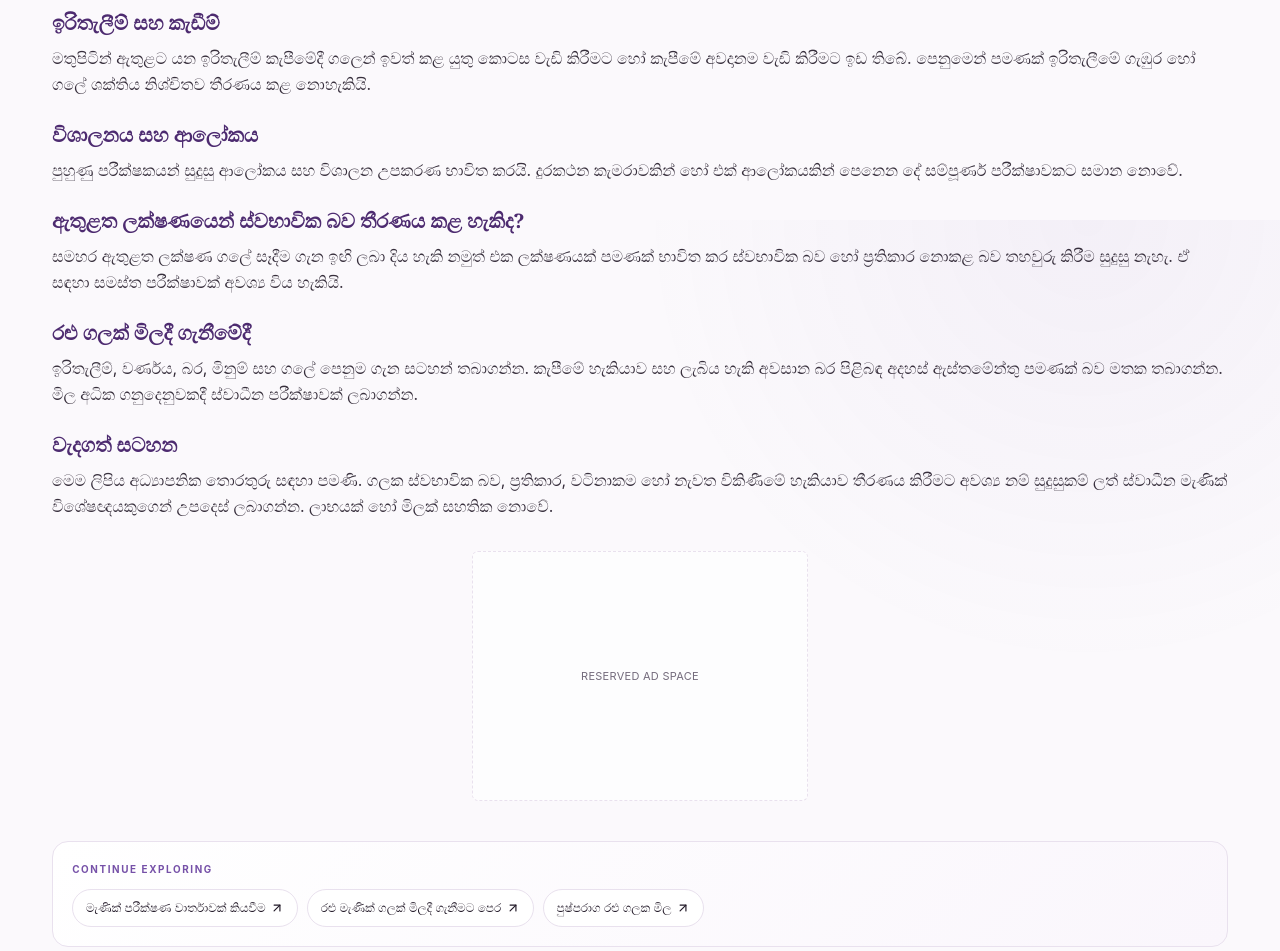
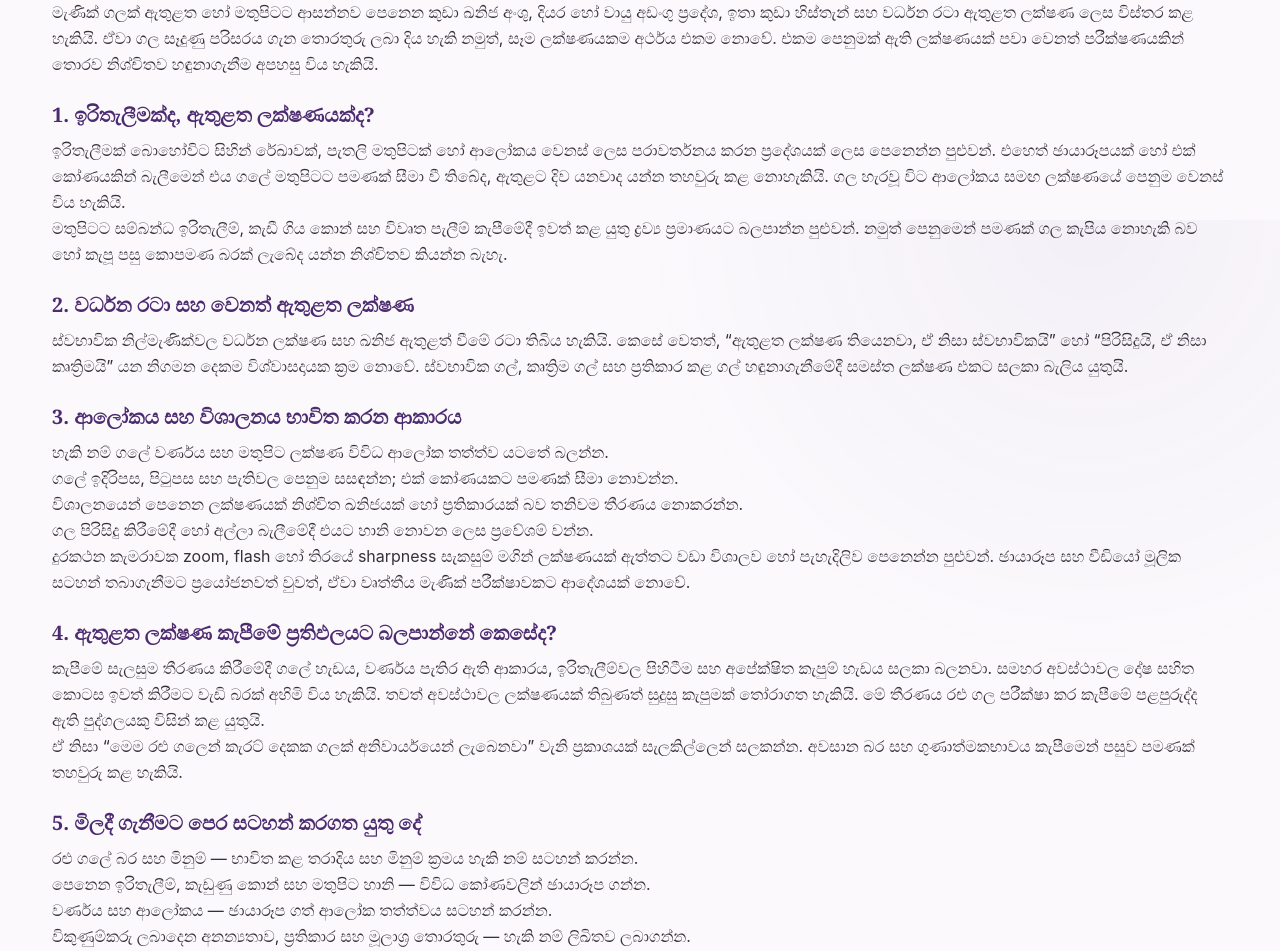
Before and after one commit to LinukaBandara/GemologyX, a Next.js app: page /si/learn/rough-sapphire-inclusions in a window 1280 px wide. Shown: the part 580-1531 px from the top of the page. Built offline with nearby package versions, Linux system fonts and the light colour scheme.

Commit message:
Expand Sinhala rough Blue Sapphire inclusions guide

```diff
--- a/src/app/si/learn/rough-sapphire-inclusions/page.tsx
+++ b/src/app/si/learn/rough-sapphire-inclusions/page.tsx
@@ -2,44 +2,109 @@ import type { Metadata } from "next";
 import { ArticleLayout, ArticleSection } from "@/components/article-layout";
 
 export const metadata: Metadata = {
-  title: "රළු නිල්මැණික් ගලක ඇතුළත ලක්ෂණ පරීක්ෂා කිරීම",
-  description: "රළු නිල්මැණික්වල ඇතුළත ලක්ෂණ සහ ඉරිතැලීම් ගැන මූලික අවබෝධයක් ලබාගන්නා සිංහල මාර්ගෝපදේශය.",
+  title: "රළු නිල්මැණික්වල ඇතුළත ලක්ෂණ සහ ඉරිතැලීම් හඳුනාගැනීම | GemologyX",
+  description:
+    "රළු නිල්මැණික් ගලක inclusions, ඉරිතැලීම්, වර්ධන රටා සහ කැපීමේ අවදානම් ගැන ඉගෙන ගන්න. පෙනුමෙන් පමණක් ස්වභාවික බව හෝ වටිනාකම තීරණය නොකරන ප්‍රායෝගික සිංහල මාර්ගෝපදේශය.",
 };
 
 export default function Page() {
   return (
     <ArticleLayout
       category="සිංහල මැණික් දැනුම"
-      readTime="මිනිත්තු 4"
-      title="රළු නිල්මැණික් ගලක ඇතුළත ලක්ෂණ පරීක්ෂා කිරීම"
+      readTime="මිනිත්තු 7"
+      title="රළු නිල්මැණික් ගලක ඇතුළත ලක්ෂණ සහ ඉරිතැලීම් පරීක්ෂා කරන්නේ කෙසේද?"
       crumbHref="/si/learn/blue-sapphire-complete-guide"
       crumbLabel="නිල්මැණික් මාර්ගෝපදේශය"
       related={[
-        { label: "මැණික් පරීක්ෂණ වාර්තාවක් කියවීම", href: "/si/learn/how-to-read-gem-report" },
-        { label: "රළු මැණික් ගලක් මිලදී ගැනීමට පෙර", href: "/si/learn/buying-rough-gemstones" },
-        { label: "පුෂ්පරාග රළු ගලක මිල", href: "/si/learn/rough-yellow-sapphire-value" },
+        { label: "රළු නිල්මැණික්වල වටිනාකම", href: "/si/learn/rough-blue-sapphire-value" },
+        { label: "රළු මැණික් මිලදී ගැනීමේ පරීක්ෂණ ලැයිස්තුව", href: "/si/learn/buying-rough-gemstones" },
+        { label: "නිල්මැණික් කැරට් මිල තේරුම් ගැනීම", href: "/si/learn/blue-sapphire-price-per-carat" },
+        { label: "මැණික් පරීක්ෂණ වාර්තාව කියවීම", href: "/si/learn/how-to-read-gem-report" },
       ]}
     >
-      <ArticleSection heading="ඇතුළත ලක්ෂණ කියන්නේ මොනවාද?">
-        <p>මැණික් ගලක් තුළ හෝ මතුපිට අසල පෙනෙන කුඩා අංශු, වර්ධන රටා, දියර හෝ වායු අඩංගු ප්‍රදේශ සහ කුඩා ඉරිතැලීම් ඇතුළත ලක්ෂණ ලෙස හැඳින්විය හැකියි. ඒවායේ අර්ථය ගලේ වර්ගය සහ පරීක්ෂණ ප්‍රතිඵල අනුව වෙනස් වේ.</p>
+      <ArticleSection heading="ඇතුළත ලක්ෂණ (inclusions) කියන්නේ මොනවාද?">
+        <p>
+          මැණික් ගලක් ඇතුළත හෝ මතුපිටට ආසන්නව පෙනෙන කුඩා ඛනිජ අංශු, දියර හෝ වායු අඩංගු ප්‍රදේශ,
+          ඉතා කුඩා හිස්තැන් සහ වර්ධන රටා ඇතුළත ලක්ෂණ ලෙස විස්තර කළ හැකියි. ඒවා ගල සෑදුණු
+          පරිසරය ගැන තොරතුරු ලබා දිය හැකි නමුත්, සෑම ලක්ෂණයකම අර්ථය එකම නොවේ. එකම පෙනුමක්
+          ඇති ලක්ෂණයක් පවා වෙනත් පරීක්ෂණයකින් තොරව නිශ්චිතව හඳුනාගැනීම අපහසු විය හැකියි.
+        </p>
       </ArticleSection>
-      <ArticleSection heading="ඉරිතැලීම් සහ කැඩීම්">
-        <p>මතුපිටින් ඇතුළට යන ඉරිතැලීම් කැපීමේදී ගලෙන් ඉවත් කළ යුතු කොටස වැඩි කිරීමට හෝ කැපීමේ අවදානම වැඩි කිරීමට ඉඩ තිබේ. පෙනුමෙන් පමණක් ඉරිතැලීමේ ගැඹුර හෝ ගලේ ශක්තිය නිශ්චිතව තීරණය කළ නොහැකියි.</p>
+
+      <ArticleSection heading="1. ඉරිතැලීමක්ද, ඇතුළත ලක්ෂණයක්ද?">
+        <p>
+          ඉරිතැලීමක් බොහෝවිට සිහින් රේඛාවක්, පැතලි මතුපිටක් හෝ ආලෝකය වෙනස් ලෙස පරාවර්තනය කරන
+          ප්‍රදේශයක් ලෙස පෙනෙන්න පුළුවන්. එහෙත් ඡායාරූපයක් හෝ එක් කෝණයකින් බැලීමෙන් එය ගලේ
+          මතුපිටට පමණක් සීමා වී තිබේද, ඇතුළට දිව යනවාද යන්න තහවුරු කළ නොහැකියි. ගල හැරවූ විට
+          ආලෝකය සමඟ ලක්ෂණයේ පෙනුම වෙනස් විය හැකියි.
+        </p>
+        <p>
+          මතුපිටට සම්බන්ධ ඉරිතැලීම්, කැඩී ගිය කොන් සහ විවෘත පැලීම් කැපීමේදී ඉවත් කළ යුතු ද්‍රව්‍ය
+          ප්‍රමාණයට බලපාන්න පුළුවන්. නමුත් පෙනුමෙන් පමණක් ගල කැපිය නොහැකි බව හෝ කැපූ පසු කොපමණ
+          බරක් ලැබේද යන්න නිශ්චිතව කියන්න බැහැ.
+        </p>
       </ArticleSection>
-      <ArticleSection heading="විශාලනය සහ ආලෝකය">
-        <p>පුහුණු පරීක්ෂකයන් සුදුසු ආලෝකය සහ විශාලන උපකරණ භාවිත කරයි. දුරකථන කැමරාවකින් හෝ එක් ආලෝකයකින් පෙනෙන දේ සම්පූර්ණ පරීක්ෂාවකට සමාන නොවේ.</p>
+
+      <ArticleSection heading="2. වර්ධන රටා සහ වෙනත් ඇතුළත ලක්ෂණ">
+        <p>
+          ස්වභාවික නිල්මැණික්වල වර්ධන ලක්ෂණ සහ ඛනිජ ඇතුළත් වීමේ රටා තිබිය හැකියි. කෙසේ වෙතත්,
+          “ඇතුළත ලක්ෂණ තියෙනවා, ඒ නිසා ස්වභාවිකයි” හෝ “පිරිසිදුයි, ඒ නිසා කෘත්‍රිමයි” යන නිගමන
+          දෙකම විශ්වාසදායක ක්‍රම නොවේ. ස්වභාවික ගල්, කෘත්‍රිම ගල් සහ ප්‍රතිකාර කළ ගල් හඳුනාගැනීමේදී
+          සමස්ත ලක්ෂණ එකට සලකා බැලිය යුතුයි.
+        </p>
       </ArticleSection>
-      <ArticleSection heading="ඇතුළත ලක්ෂණයෙන් ස්වභාවික බව තීරණය කළ හැකිද?">
-        <p>සමහර ඇතුළත ලක්ෂණ ගලේ සෑදීම ගැන ඉඟි ලබා දිය හැකි නමුත් එක ලක්ෂණයක් පමණක් භාවිත කර ස්වභාවික බව හෝ ප්‍රතිකාර නොකළ බව තහවුරු කිරීම සුදුසු නැහැ. ඒ සඳහා සමස්ත පරීක්ෂාවක් අවශ්‍ය විය හැකියි.</p>
+
+      <ArticleSection heading="3. ආලෝකය සහ විශාලනය භාවිත කරන ආකාරය">
+        <ul>
+          <li>හැකි නම් ගලේ වර්ණය සහ මතුපිට ලක්ෂණ විවිධ ආලෝක තත්ත්ව යටතේ බලන්න.</li>
+          <li>ගලේ ඉදිරිපස, පිටුපස සහ පැතිවල පෙනුම සසඳන්න; එක් කෝණයකට පමණක් සීමා නොවන්න.</li>
+          <li>විශාලනයෙන් පෙනෙන ලක්ෂණයක් නිශ්චිත ඛනිජයක් හෝ ප්‍රතිකාරයක් බව තනිවම තීරණය නොකරන්න.</li>
+          <li>ගල පිරිසිදු කිරීමේදී හෝ අල්ලා බැලීමේදී එයට හානි නොවන ලෙස ප්‍රවේශම් වන්න.</li>
+        </ul>
+        <p>
+          දුරකථන කැමරාවක zoom, flash හෝ තිරයේ sharpness සැකසුම් මගින් ලක්ෂණයක් ඇත්තට වඩා
+          විශාලව හෝ පැහැදිලිව පෙනෙන්න පුළුවන්. ඡායාරූප සහ වීඩියෝ මූලික සටහන් තබාගැනීමට ප්‍රයෝජනවත්
+          වුවත්, ඒවා වෘත්තීය මැණික් පරීක්ෂාවකට ආදේශයක් නොවේ.
+        </p>
       </ArticleSection>
-      <ArticleSection heading="රළු ගලක් මිලදී ගැනීමේදී">
-        <p>ඉරිතැලීම්, වර්ණය, බර, මිනුම් සහ ගලේ පෙනුම ගැන සටහන් තබාගන්න. කැපීමේ හැකියාව සහ ලැබිය හැකි අවසාන බර පිළිබඳ අදහස් ඇස්තමේන්තු පමණක් බව මතක තබාගන්න. මිල අධික ගනුදෙනුවකදී ස්වාධීන පරීක්ෂාවක් ලබාගන්න.</p>
+
+      <ArticleSection heading="4. ඇතුළත ලක්ෂණ කැපීමේ ප්‍රතිඵලයට බලපාන්නේ කෙසේද?">
+        <p>
+          කැපීමේ සැලසුම තීරණය කිරීමේදී ගලේ හැඩය, වර්ණය පැතිර ඇති ආකාරය, ඉරිතැලීම්වල පිහිටීම සහ
+          අපේක්ෂිත කැපුම් හැඩය සලකා බලනවා. සමහර අවස්ථාවල දෝෂ සහිත කොටස ඉවත් කිරීමට වැඩි බරක්
+          අහිමි විය හැකියි. තවත් අවස්ථාවල ලක්ෂණයක් තිබුණත් සුදුසු කැපුමක් තෝරාගත හැකියි. මේ තීරණය
+          රළු ගල පරීක්ෂා කර කැපීමේ පළපුරුද්ද ඇති පුද්ගලයකු විසින් කළ යුතුයි.
+        </p>
+        <p>
+          ඒ නිසා “මෙම රළු ගලෙන් කැරට් දෙකක ගලක් අනිවාර්යයෙන් ලැබෙනවා” වැනි ප්‍රකාශයක් සැලකිල්ලෙන්
+          සලකන්න. අවසාන බර සහ ගුණාත්මකභාවය කැපීමෙන් පසුව පමණක් තහවුරු කළ හැකියි.
+        </p>
       </ArticleSection>
-      <ArticleSection heading="වැදගත් සටහන">
+
+      <ArticleSection heading="5. මිලදී ගැනීමට පෙර සටහන් කරගත යුතු දේ">
+        <ul>
+          <li>රළු ගලේ බර සහ මිනුම් — භාවිත කළ තරාදිය සහ මිනුම් ක්‍රමය හැකි නම් සටහන් කරන්න.</li>
+          <li>පෙනෙන ඉරිතැලීම්, කැඩුණු කොන් සහ මතුපිට හානි — විවිධ කෝණවලින් ඡායාරූප ගන්න.</li>
+          <li>වර්ණය සහ ආලෝකය — ඡායාරූප ගත් ආලෝක තත්ත්වය සටහන් කරන්න.</li>
+          <li>විකුණුම්කරු ලබාදෙන අනන්‍යතාව, ප්‍රතිකාර සහ මූලාශ්‍ර තොරතුරු — හැකි නම් ලිඛිතව ලබාගන්න.</li>
+          <li>ස්වාධීන පරීක්ෂාවකට අවසර තිබේද සහ ගනුදෙනුව අවලංගු කිරීමේ කොන්දේසි මොනවාද යන්න විමසන්න.</li>
+        </ul>
+      </ArticleSection>
+
+      <ArticleSection heading="ඇතුළත ලක්ෂණයෙන් ස්වභාවික බව හෝ වටිනාකම තහවුරු කළ හැකිද?">
         <p>
-          මෙම ලිපිය අධ්‍යාපනික තොරතුරු සඳහා පමණි. ගලක ස්වභාවික බව, ප්‍රතිකාර,
-          වටිනාකම හෝ නැවත විකිණීමේ හැකියාව තීරණය කිරීමට අවශ්‍ය නම් සුදුසුකම් ලත්
-          ස්වාධීන මැණික් විශේෂඥයකුගෙන් උපදෙස් ලබාගන්න. ලාභයක් හෝ මිලක් සහතික නොවේ.
+          බැහැ. තනි ඇතුළත ලක්ෂණයක්, වර්ණයක් හෝ පෙනුමක් පමණක් භාවිත කර ස්වභාවික බව, ප්‍රතිකාර
+          තත්ත්වය, භූගෝලීය මූලාරම්භය හෝ වෙළෙඳපොළ වටිනාකම සහතික කළ නොහැකියි. වටිනා ගනුදෙනුවකට පෙර
+          සුදුසුකම් ලත් ස්වාධීන මැණික් විශේෂඥයකු හෝ පිළිගත් පරීක්ෂණාගාරයක් වෙතින් පරීක්ෂාවක් ලබාගන්න.
+        </p>
+      </ArticleSection>
+
+      <ArticleSection heading="මතක තබාගන්න">
+        <p>
+          මෙම මාර්ගෝපදේශය අධ්‍යාපනික තොරතුරු සඳහා පමණි. රළු ගලක පෙනුමෙන් පමණක් කැපීමේදී ලැබෙන
+          බර, අවසාන ගුණාත්මකභාවය හෝ ලාභය නිශ්චිතව පුරෝකථනය කළ නොහැකියි. මිලදී ගැනීමේ තීරණයක්
+          ගන්නා විට ස්වාධීන පරීක්ෂාව, ලිඛිත කොන්දේසි සහ සමාන ගල් සඳහා සැසඳිය හැකි මිල තොරතුරු
+          භාවිත කරන්න.
         </p>
       </ArticleSection>
     </ArticleLayout>
```
